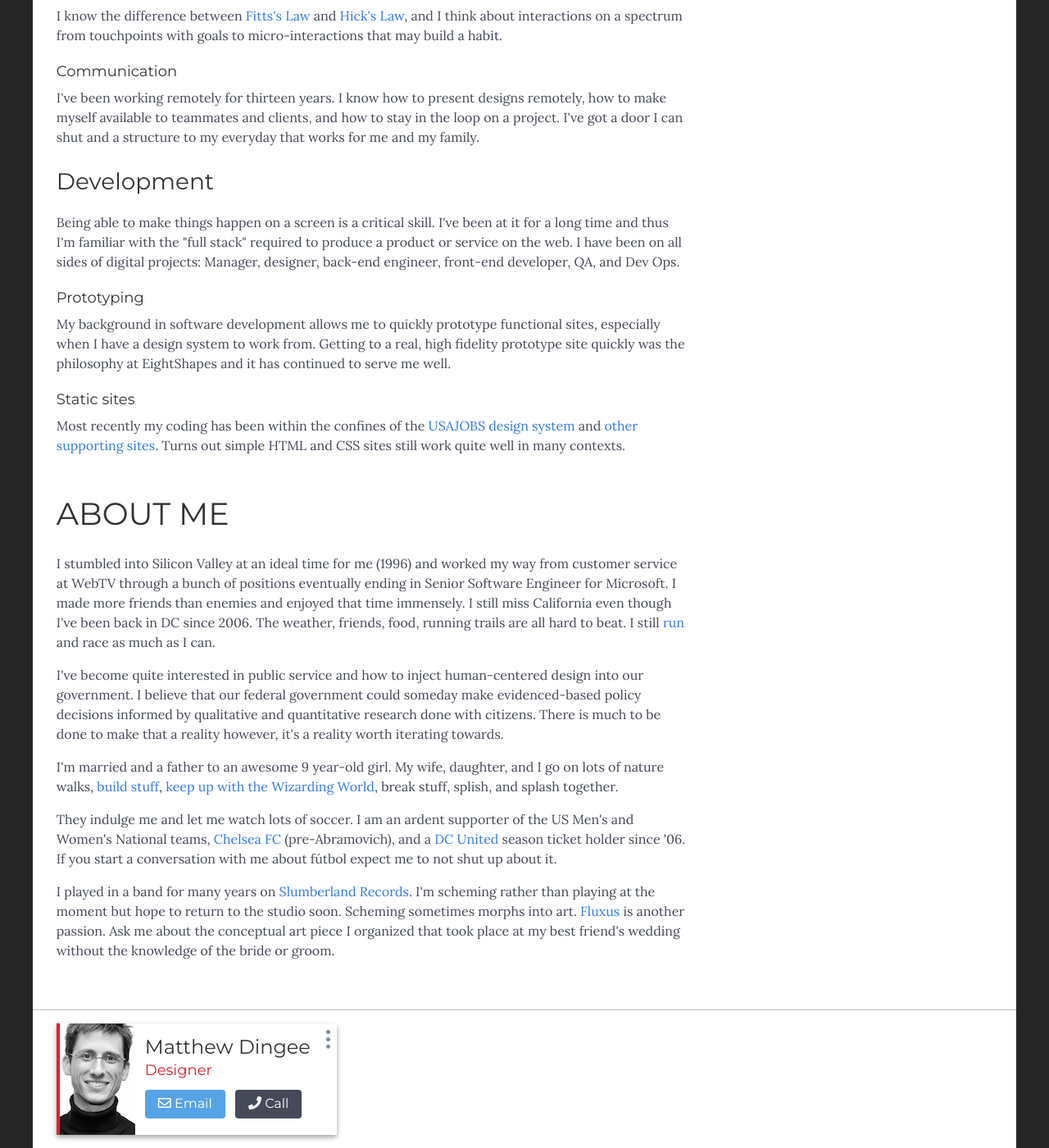
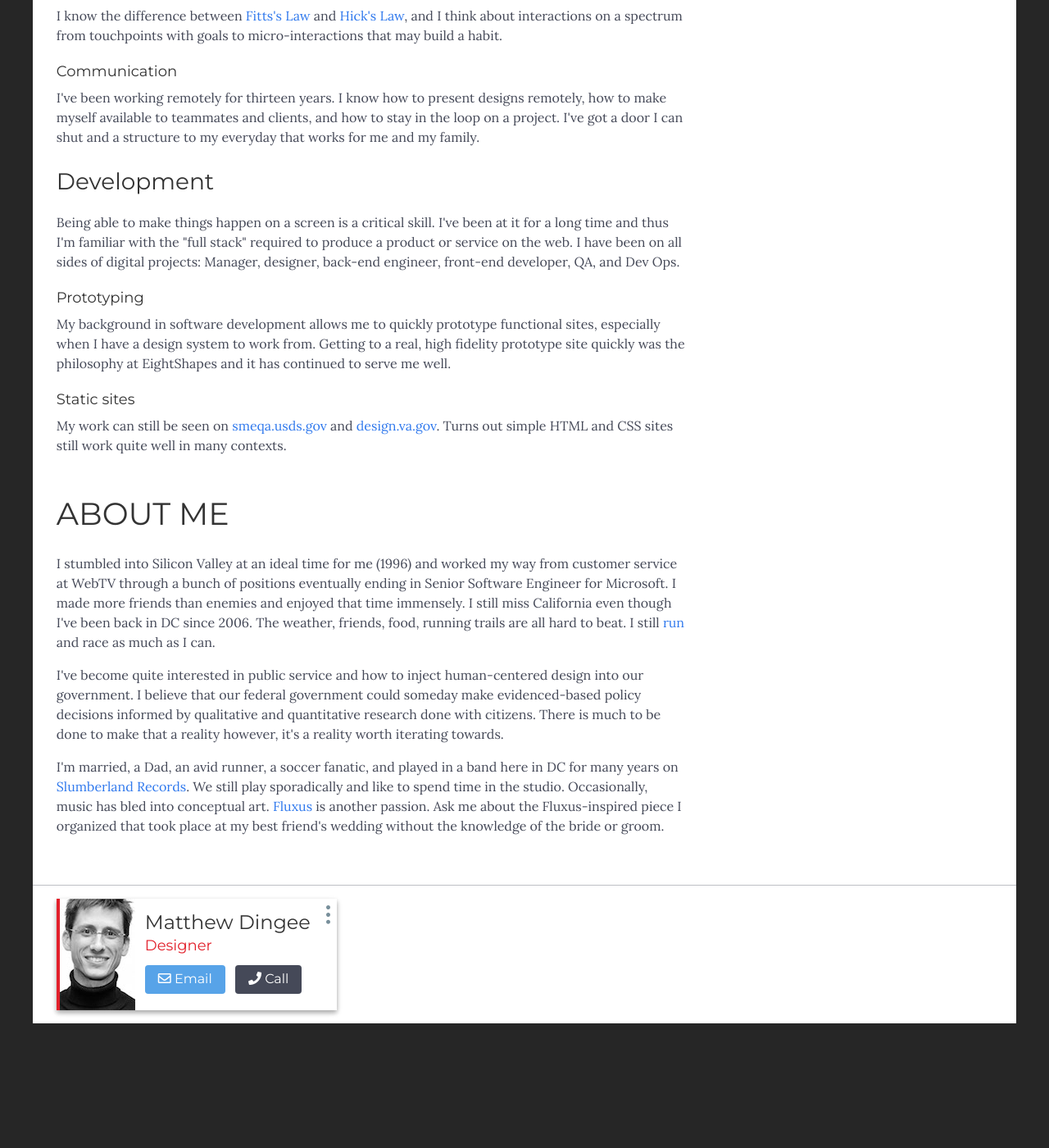
Before and after one commit to humancompanion/portfolio, a Jekyll site: the page built from pages/about.html, in a window 1280 px wide and 1400 px high, scrolled down 1715 px. Shown: the whole window at 82% size. Built offline with Jekyll 4.4.1, drawn with Linux system fonts in a browser that asks for light colours; nearby versions of some CDN libraries; after the commit the page ends 2963 px from its top, so only the background shows below that.

Commit message:
Updates some personal information.

```diff
--- a/pages/about.html
+++ b/pages/about.html
@@ -92,20 +117,21 @@ body-class: l-about
 <p>
   Being able to make things happen on a screen is a critical skill. I've been at
   it for a long time and thus I'm familiar with the "full stack" required to
-  produce a product or service on the web. I have been on all sides of digital projects: Manager, designer, back-end engineer, front-end developer, QA, and Dev Ops.
+  produce a product or service on the web. I have been on all sides of digital projects: Manager, designer, back-end
+  engineer, front-end developer, QA, and Dev Ops.
 </p>
 <h5>Prototyping</h5>
 <p>
-  My background in software development allows me to quickly prototype functional sites, especially when I have a design system to work from. Getting to a real, high fidelity prototype site quickly was the philosophy at EightShapes and it has
+  My background in software development allows me to quickly prototype functional sites, especially when I have a design
+  system to work from. Getting to a real, high fidelity prototype site quickly was the philosophy at EightShapes and it
+  has
   continued to serve me well.
 </p>
 <h5>Static sites</h5>
 <p>
-  Most recently my coding has been within the confines of the
-  <a href="https://usajobs.github.io/design-system/" target="_blank">USAJOBS design system</a>
-  and <a href="https://www.usajobs.gov/Help/" target="_blank">other</a>
-  <a href="data-science.usajobs.gov" target="_blank">supporting</a>
-  <a href="https://usajobs.github.io/ATP-Support/job-announcement-playbook/" target="_blank">sites</a>. Turns out simple HTML and CSS sites still work quite well in many contexts.
+  My work can still be seen on
+  <a href="http://smeqa.usds.gov" target="_blank">smeqa.usds.gov</a> and <a href="https://design.va.gov/"
+    target="_blank">design.va.gov</a>. Turns out simple HTML and CSS sites still work quite well in many contexts.
 </p>
 
 <h2>About Me</h2>
@@ -119,28 +145,16 @@ body-class: l-about
   race as much as I can.
 </p>
 <p>
-  I've become quite interested in public service and how to inject human-centered design into our government. I believe that our federal government could someday make evidenced-based policy decisions informed by qualitative and quantitative research
+  I've become quite interested in public service and how to inject human-centered design into our government. I believe
+  that our federal government could someday make evidenced-based policy decisions informed by qualitative and
+  quantitative research
   done with citizens. There is much to be done to make that a reality however, it's a reality worth iterating towards.
 </p>
 <p>
-  I'm married and a father to an awesome 9 year-old girl. My wife, daughter, and
-  I go on lots of nature walks,
-  <a href="https://vine.co/v/eAULIlV66he">build stuff</a>,
-  <a href="https://www.scholastic.com/kids/books/harry-potter/">keep up with the Wizarding World</a>, break stuff, splish, and splash together.
+  I'm married, a Dad, an avid runner, a soccer fanatic, and played in a band here in DC for many years on
+  <a href="http://www.slumberlandrecords.com/artists/show/12">Slumberland Records</a>. We still play sporadically and
+  like to spend time in the studio. Occasionally, music has bled into conceptual art. <a
+    href="http://www.theartstory.org/movement-fluxus.htm">Fluxus</a> is another passion. Ask me about the
+  Fluxus-inspired piece I organized that took place at my best friend's wedding without the knowledge of the bride or
+  groom.
 </p>
-<p>
-  They indulge me and let me watch lots of soccer. I am an ardent supporter of
-  the US Men's and Women's National teams,
-  <a href="http://www.chelseafc.com/">Chelsea FC</a> (pre-Abramovich), and a
-  <a href="http://www.dcunited.com">DC United</a> season ticket holder since
-  '06. If you start a conversation with me about fútbol expect me to not shut up
-  about it.
-</p>
-<p>
-  I played in a band for many years on
-  <a href="http://www.slumberlandrecords.com/artists/show/12">Slumberland Records</a>. I'm scheming rather than playing at the moment but hope to return to the
-  studio soon. Scheming sometimes morphs into art.
-  <a href="http://www.theartstory.org/movement-fluxus.htm">Fluxus</a> is another
-  passion. Ask me about the conceptual art piece I organized that took place at
-  my best friend's wedding without the knowledge of the bride or groom.
-</p>
```
Also changed, not shown: other parts of pages/about.html (+41 -16 lines).
